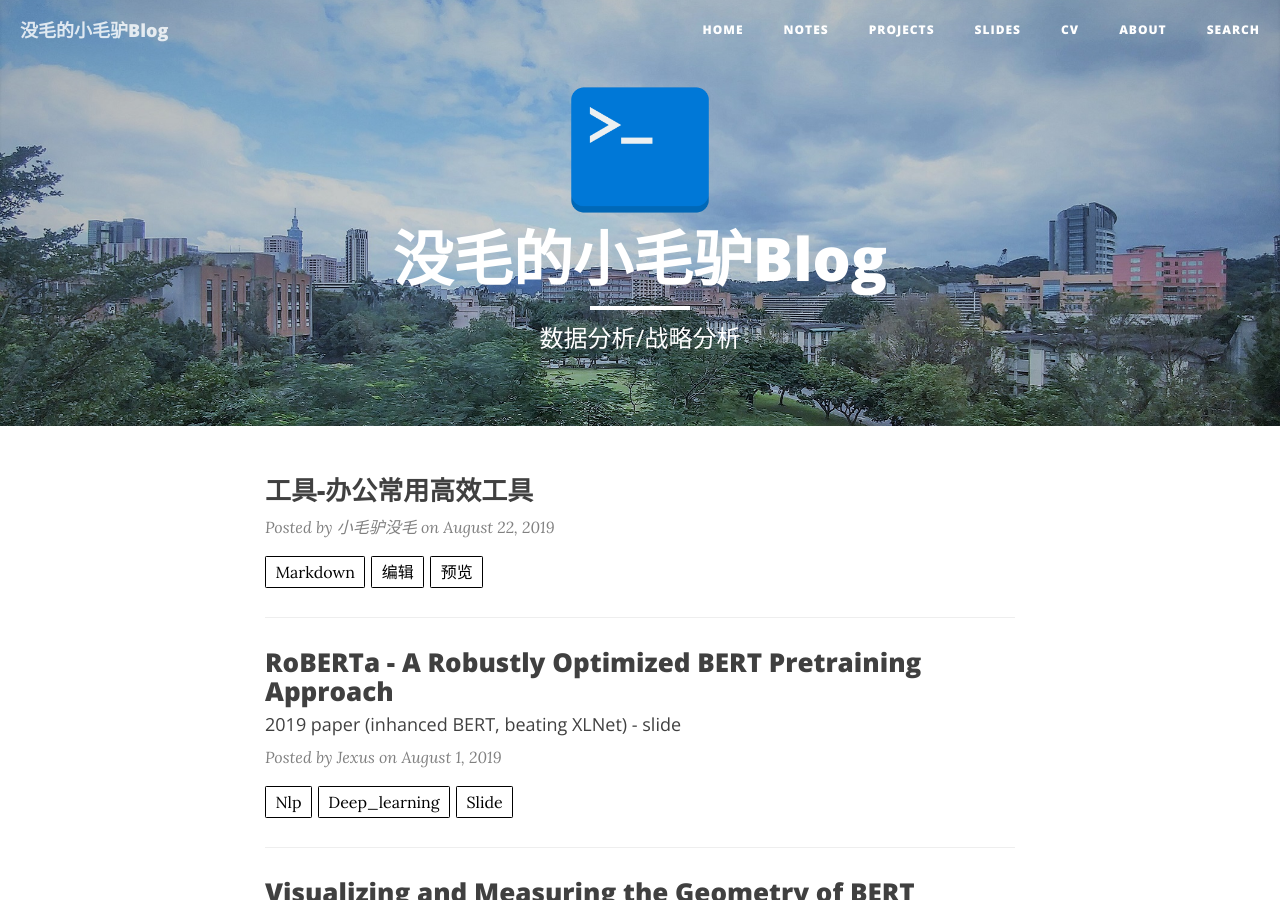
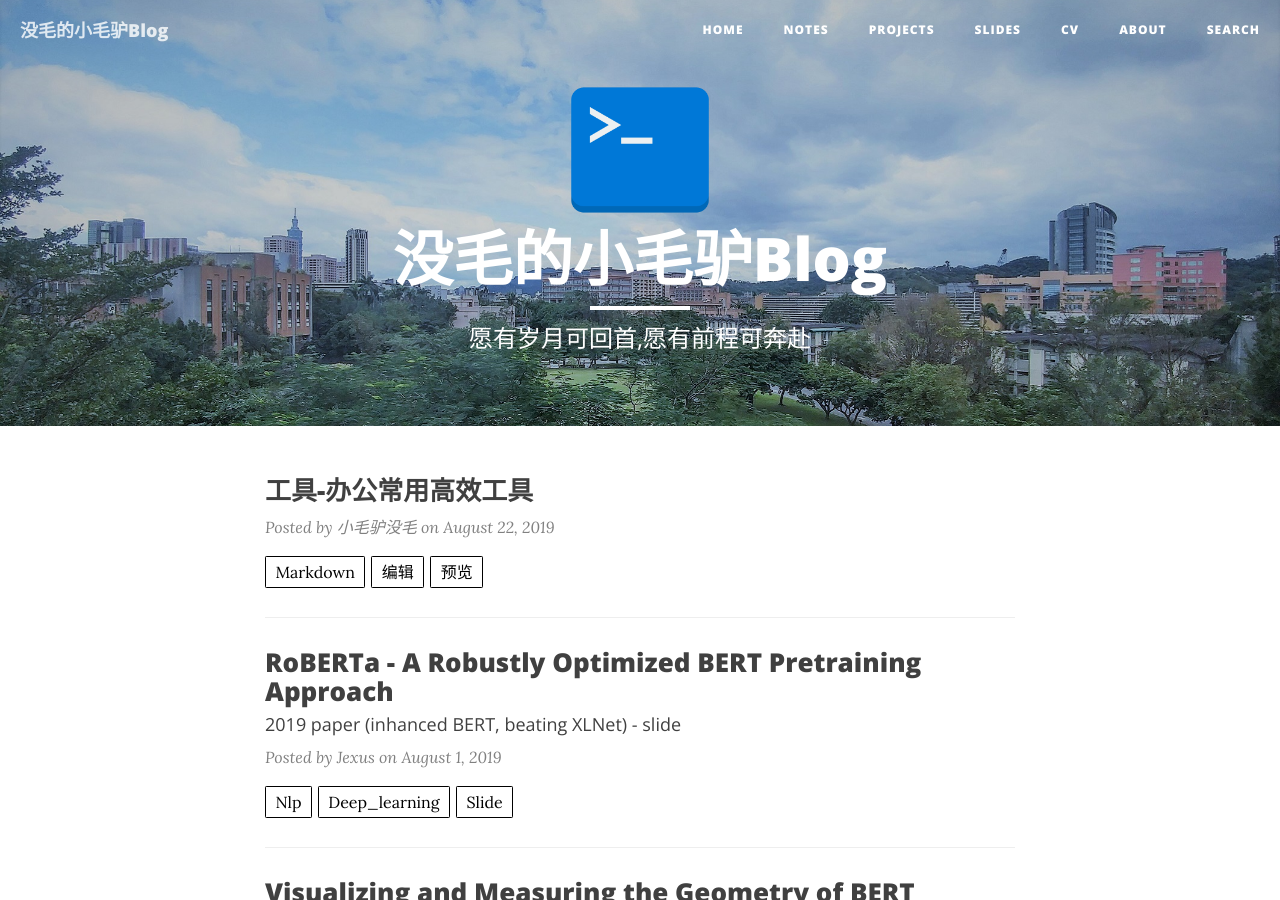
Before and after one commit to xiaomaolvmeimao/xiaomaolvmeimao.github.io, a Jekyll site: the page built from index.html, in a window 1280 px wide and 900 px high. Built offline with Jekyll 4.4.1, drawn with Linux system fonts in a browser that asks for light colours; nearby versions of some CDN libraries; the list of posts is cut into pages by our own code.

Commit message:
first commit4

```diff
--- a/_config.yml
+++ b/_config.yml
@@ -1,6 +1,6 @@
 # Site settings
 title: 没毛的小毛驴Blog
-description: "数据分析/战略分析"
+description: "愿有岁月可回首,愿有前程可奔赴"
 url: "https://xiaomaolvmeimao.github.io/"
 
 
```
Also changed, not shown: img/logos/Project-Pages-New-Logo.png.
